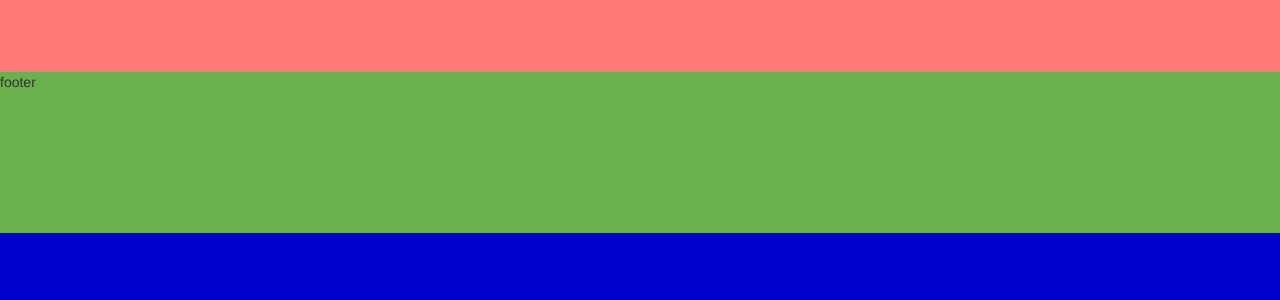
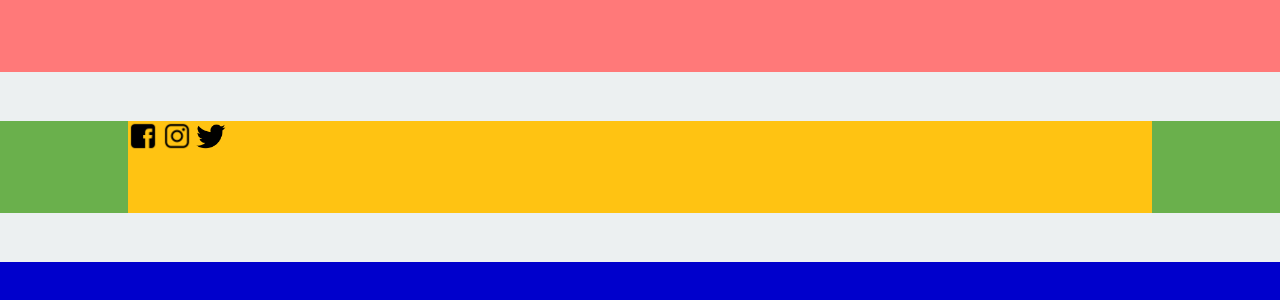
Before and after one commit to AlikiTeam/AlikiWebsite, a plain HTML site: page demoAliki.html in a window 1280 px wide. Shown: the part 3701-4001 px from the top of the page. Drawn offline with Linux system fonts and the light colour scheme.

Commit message:
img thay đổi

```diff
--- a/css/css.css
+++ b/css/css.css
@@ -69,4 +69,16 @@
     #contactInto{background:#ff7979;width:100%;height:609px}
 
 /*footer*/
-    #footer{background:#6ab04c;width:100%;height:161px}
+    #footer{background:#6ab04c;width:100%;height:160px}
+        .topFooter{
+            height: 49px; width: 100%;background: #ecf0f1;
+        }
+        .mainFooter{
+            height: 92px; width: 80%;background: #FFC312; margin:auto;
+        }
+        .iconLienHe{
+            height: 30px; width: 30px; margin:auto;
+        }
+        .bottomFooter{
+            height: 49px; width: 100%;background: #ecf0f1;
+        }
--- a/demoAliki.html
+++ b/demoAliki.html
@@ -72,7 +72,15 @@
 
     <div id="contactInto">contactInto</div>
 
-    <div id="footer">footer</div>
+    <div id="footer">
+      <div class="topFooter"></div>
+      <div class="mainFooter">
+        <img src="image/iconFacebook.png" class="iconLienHe">
+        <img src="image/iconInstagram.png" class="iconLienHe">
+        <img src="image/iconTwitter.png" class="iconLienHe">
+      </div>
+      <div class="bottomFooter"></div>
+    </div>
   </div>
 
 =======
@@ -106,7 +114,6 @@
   <section class = "sec3"></section>
   <section class = "sec4"></section>
   <section class = "sec5"></section>
->>>>>>> 2d2451f22701e1b47811c933b041ff3871ea4aee
 </body>
 
 </html>
```
Also changed, not shown: image/Lotte-logo-wordmark.png (added), image/iconFacebook.png (added), image/iconInstagram.png (added), image/iconTwitter.png (added), image/logoBEU.png (added), image/logoNamThai.png (added), image/logoPVI.png (added), image/microsoft-80658_960_720.png (added), image/vingroup-logo-preview.png (added), 1 other file.
